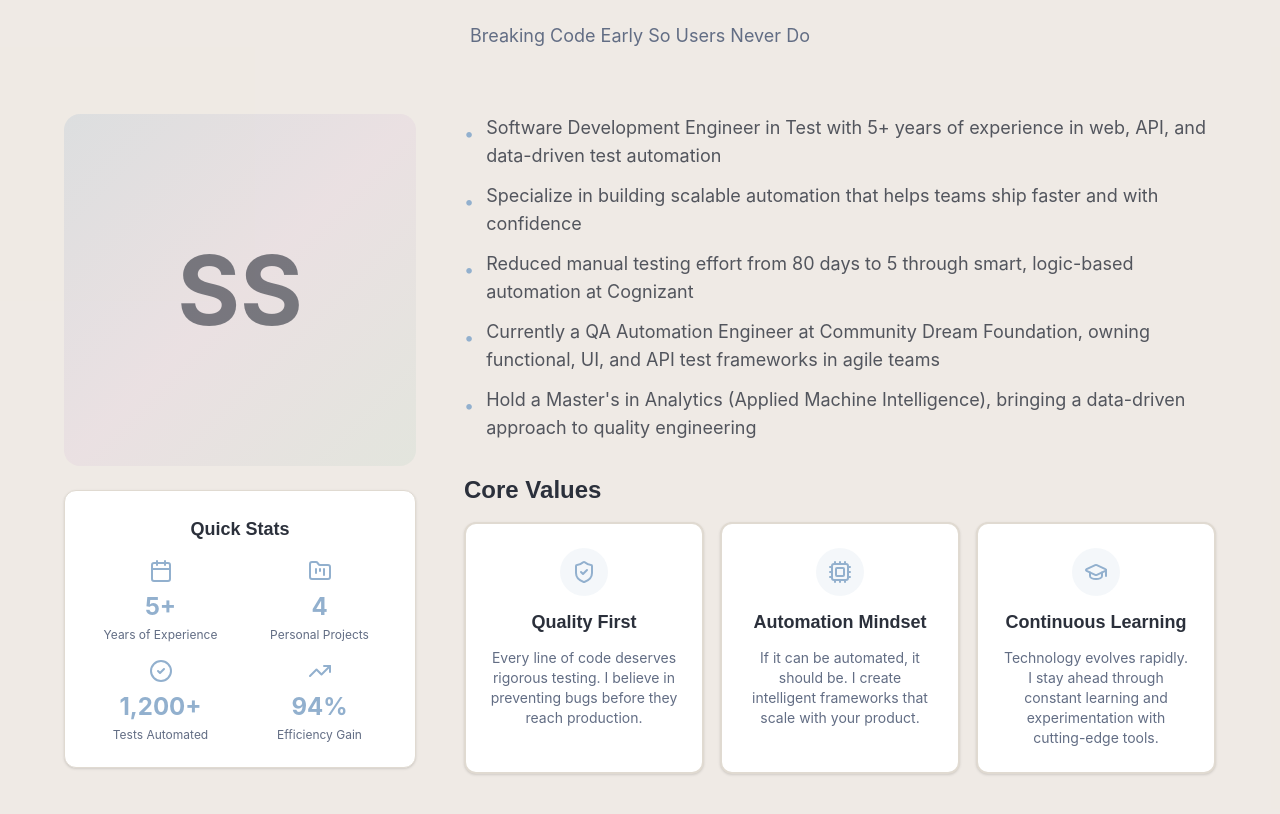
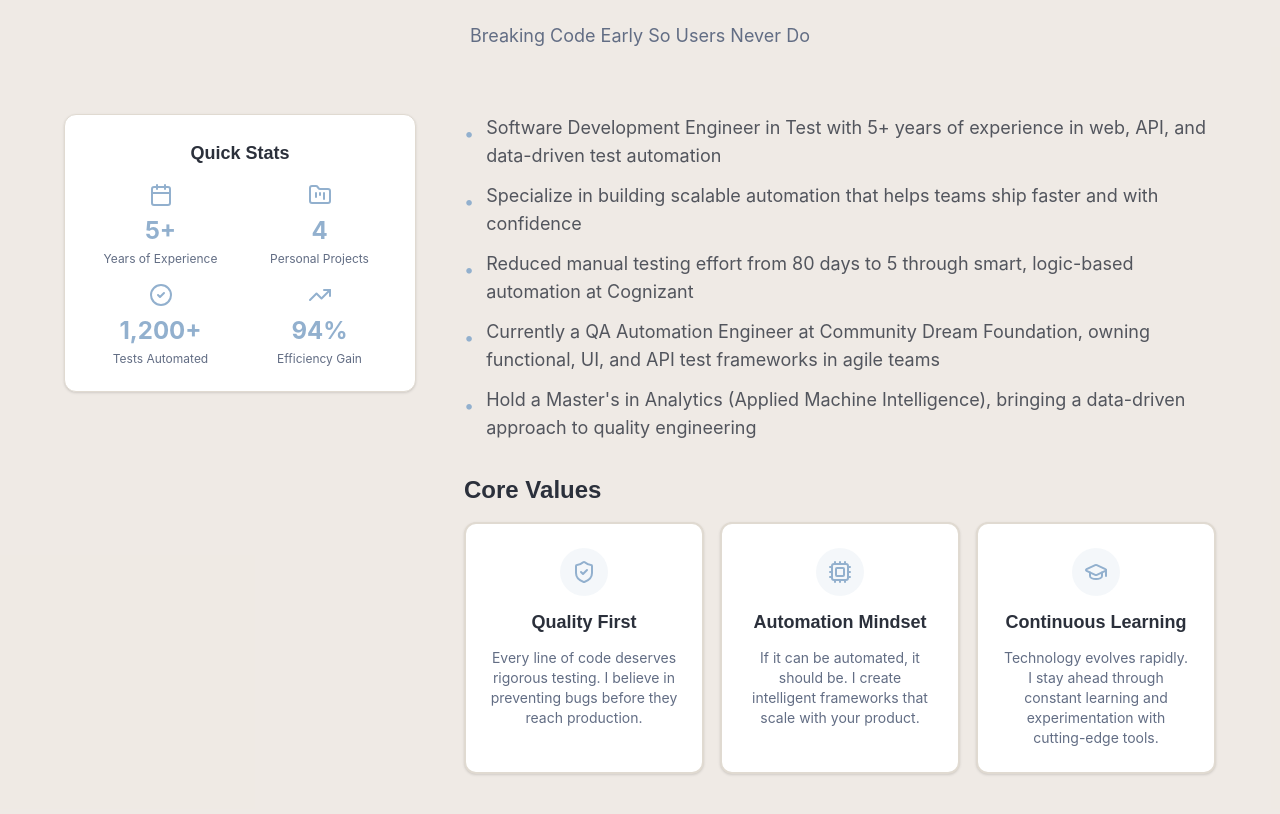
Before and after one commit to sindhusundararajan/sindhusundararajan.github.io, a React (Create React App) app in the folder frontend/: page / in a window 1280 px wide. Shown: the part 970-1784 px from the top of the page. Built offline with nearby package versions, Linux system fonts and the light colour scheme.

Commit message:
auto-commit for be3ec615-b4c3-445d-a61c-c6409ca3c137

```diff
--- a/frontend/src/components/About.jsx
+++ b/frontend/src/components/About.jsx
@@ -25,17 +25,8 @@ const About = () => {
           </div>
 
           <div className="grid lg:grid-cols-3 gap-8 lg:gap-12">
-            {/* Left Column - Photo & Stats */}
+            {/* Left Column - Stats Only */}
             <div className="lg:col-span-1 space-y-6 animate-slide-in-left">
-              {/* Professional Photo */}
-              <div className="relative group">
-                <div className="relative w-full aspect-square rounded-2xl overflow-hidden bg-gradient-to-br from-primary/20 via-secondary/20 to-accent/20 flex items-center justify-center">
-                  <div className="text-8xl font-bold text-foreground/60">SS</div>
-                  {/* Note: Replace with actual image when you have a web-compatible format (JPG/PNG/WebP) */}
-                  <div className="absolute inset-0 bg-gradient-to-t from-background/80 to-transparent opacity-0 group-hover:opacity-100 transition-opacity duration-300" />
-                </div>
-              </div>
-
               {/* Quick Stats Card */}
               <Card className="card-hover">
                 <CardContent className="p-6">
```
